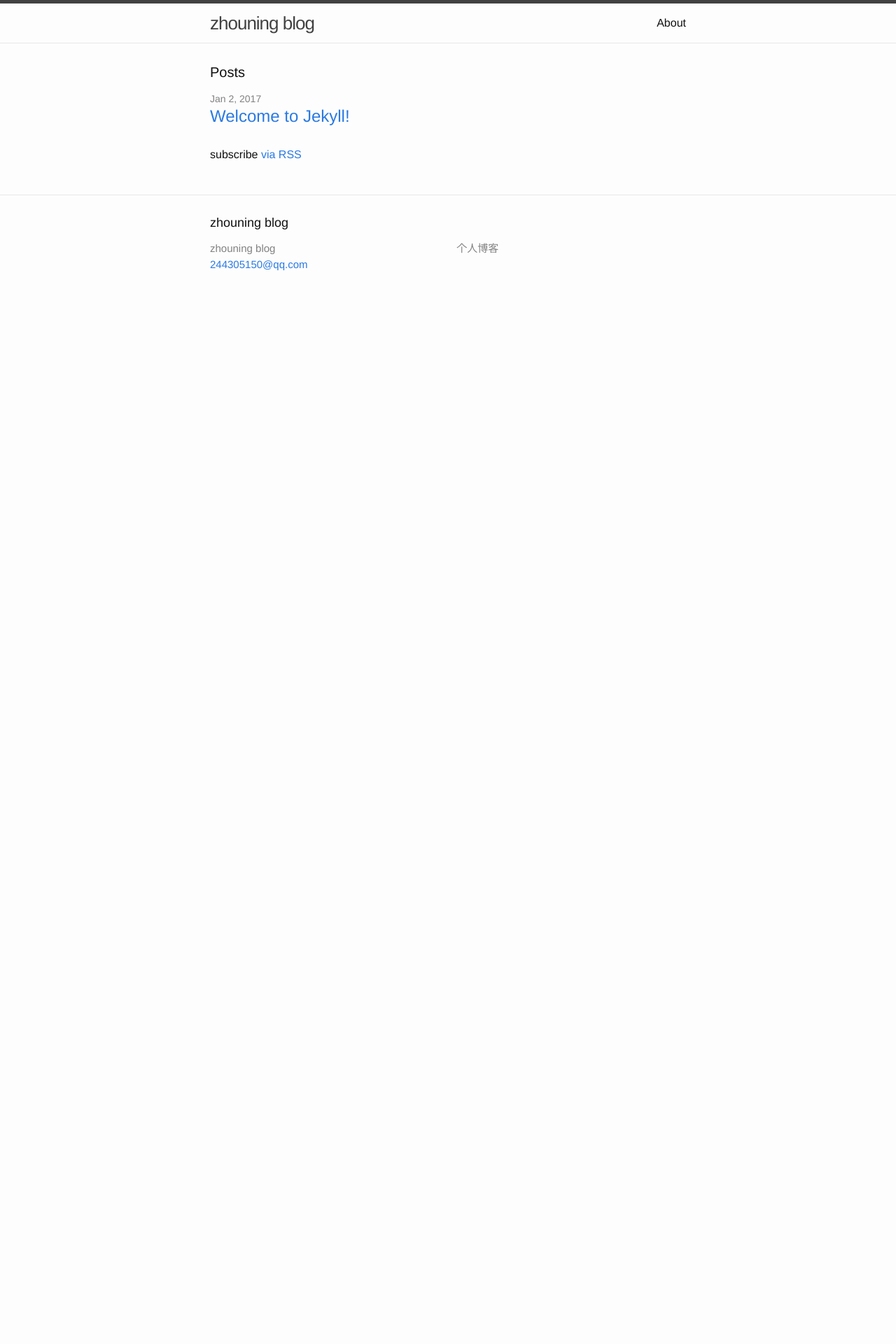
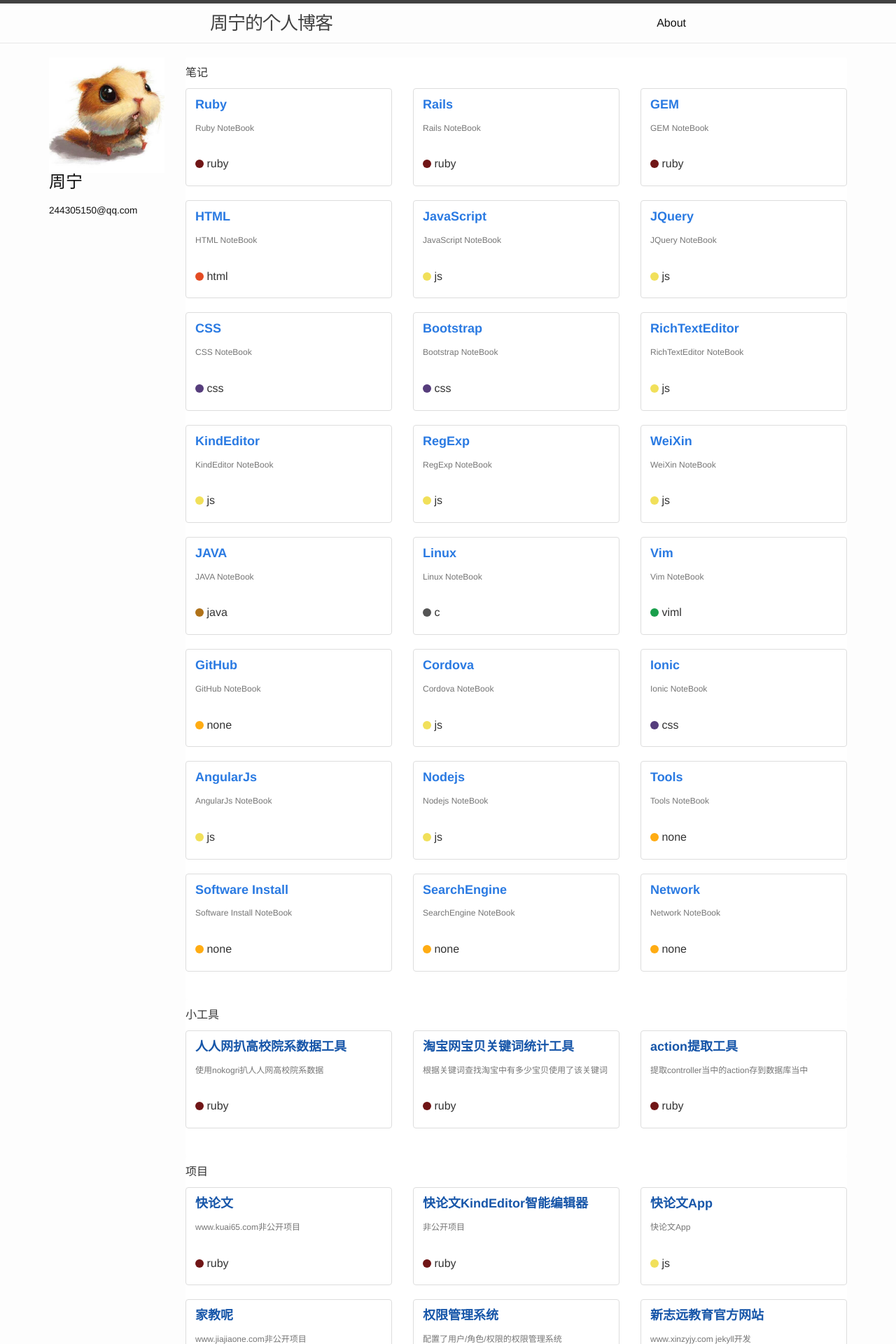
Before and after one commit to zhousning/znblog, a Jekyll site: the page built from index.md, in a window 1280 px wide. Shown: the top 1920 px of the page at 70% size. Built offline with Jekyll 4.4.1, drawn with Linux system fonts in a browser that asks for light colours; before the commit the page ends 900 px from its top, so only the background shows below that; some of the changed text lies outside the part shown.

Commit message:
添加data配置文件 首页添加tool project gem部分

```diff
--- a/_config.yml
+++ b/_config.yml
@@ -1,6 +1,7 @@
-title: zhouning blog
+title: 周宁的个人博客
+author: 周宁
 email: 244305150@qq.com
-phone: 123456
+phone: 15898630444
 description: 个人博客
 baseurl: "" # the subpath of your site, e.g. /blog
 url: "" # the base hostname & protocol for your site, e.g. http://example.com
--- /dev/null
+++ b/_data/home_data.yml
@@ -0,0 +1,43 @@
+homes:
+  notes:
+    - { title: "Ruby", url: "http://www.cnblogs.com/znsongshu/category/910354.html", text: "Ruby NoteBook", lang: "ruby", lang-text: "Ruby" }
+    - { title: "Rails", url: "http://www.cnblogs.com/znsongshu/category/910344.html", text: "Rails NoteBook", lang: "ruby", lang-text: "Rails" }
+    - { title: "GEM", url: "http://www.cnblogs.com/znsongshu/category/911467.html", text: "GEM NoteBook", lang: "ruby", lang-text: "GEM" }
+    - { title: "HTML", url: "http://www.cnblogs.com/znsongshu/category/910347.html", text: "HTML NoteBook", lang: "html", lang-text: "HTML" }
+    - { title: "JavaScript", url: "http://www.cnblogs.com/znsongshu/category/910346.html", text: "JavaScript NoteBook", lang: "js", lang-text: "JavaScript" }
+    - { title: "JQuery", url: "http://www.cnblogs.com/znsongshu/category/910360.html", text: "JQuery NoteBook", lang: "js", lang-text: "JQuery" }
+    - { title: "CSS", url: "http://www.cnblogs.com/znsongshu/category/910348.html", text: "CSS NoteBook", lang: "css", lang-text: "CSS" }
+    - { title: "Bootstrap", url: "http://www.cnblogs.com/znsongshu/category/911382.html", text: "Bootstrap NoteBook", lang: "css", lang-text: "Bootstrap" }
+    - { title: "RichTextEditor", url: "http://www.cnblogs.com/znsongshu/category/911395.html", text: "RichTextEditor NoteBook", lang: "js", lang-text: "RichTextEditor" }
+    - { title: "KindEditor", url: "http://www.cnblogs.com/znsongshu/category/910359.html", text: "KindEditor NoteBook", lang: "js", lang-text: "KindEditor" }
+    - { title: "RegExp", url: "http://www.cnblogs.com/znsongshu/category/911396.html", text: "RegExp NoteBook", lang: "js", lang-text: "RegExp" }
+    - { title: "WeiXin", url: "http://www.cnblogs.com/znsongshu/category/911389.html", text: "WeiXin NoteBook", lang: "js", lang-text: "WeiXin" }
+    - { title: "JAVA", url: "http://www.cnblogs.com/znsongshu/category/910350.html", text: "JAVA NoteBook", lang: "java", lang-text: "JAVA" }
+    - { title: "Linux", url: "http://www.cnblogs.com/znsongshu/category/911455.html", text: "Linux NoteBook", lang: "c", lang-text: "C" }
+    - { title: "Vim", url: "http://www.cnblogs.com/znsongshu/category/911576.html", text: "Vim NoteBook", lang: "viml", lang-text: "Vim" }
+    - { title: "GitHub", url: "http://www.cnblogs.com/znsongshu/category/911380.html", text: "GitHub NoteBook", lang: "none", lang-text: "GitHub" }
+    - { title: "Cordova", url: "http://www.cnblogs.com/znsongshu/category/911589.html", text: "Cordova NoteBook", lang: "js", lang-text: "Cordova" }
+    - { title: "Ionic", url: "http://www.cnblogs.com/znsongshu/category/910352.html", text: "Ionic NoteBook", lang: "css", lang-text: "Ionic" }
+    - { title: "AngularJs", url: "http://www.cnblogs.com/znsongshu/category/910353.html", text: "AngularJs NoteBook", lang: "js", lang-text: "AngularJs" }
+    - { title: "Nodejs", url: "http://www.cnblogs.com/znsongshu/category/910357.html", text: "Nodejs NoteBook", lang: "js", lang-text: "Nodejs" }
+    - { title: "Tools", url: "http://www.cnblogs.com/znsongshu/category/911574.html", text: "Tools NoteBook", lang: "none", lang-text: "Tools" }
+    - { title: "Software Install", url: "http://www.cnblogs.com/znsongshu/category/910355.html", text: "Software Install NoteBook", lang: "none", lang-text: "Software Install" }
+    - { title: "SearchEngine", url: "http://www.cnblogs.com/znsongshu/category/911072.html", text: "SearchEngine NoteBook", lang: "none", lang-text: "SearchEngine" }
+    - { title: "Network", url: "http://www.cnblogs.com/znsongshu/category/911577.html", text: "Network NoteBook", lang: "none", lang-text: "Network" }
+  tools:
+    - { title: "人人网扒高校院系数据工具", url: "", text: "使用nokogri扒人人网高校院系数据", lang: "ruby", lang-text: "Ruby" }
+    - { title: "淘宝网宝贝关键词统计工具", url: "", text: "根据关键词查找淘宝中有多少宝贝使用了该关键词", lang: "ruby", lang-text: "Ruby" }
+    - { title: "action提取工具", url: "", text: "提取controller当中的action存到数据库当中", lang: "ruby", lang-text: "Ruby" }
+  projects:
+    - { title: "快论文", url: "", text: "www.kuai65.com非公开项目", lang: "ruby", lang-text: "Ruby" }
+    - { title: "快论文KindEditor智能编辑器", url: "", text: "非公开项目", lang: "ruby", lang-text: "Ruby" }
+    - { title: "快论文App", url: "", text: "快论文App", lang: "js", lang-text: "JavaScript" }
+    - { title: "家教呢", url: "", text: "www.jiajiaone.com非公开项目", lang: "ruby", lang-text: "Ruby" }
+    - { title: "权限管理系统", url: "", text: "配置了用户/角色/权限的权限管理系统", lang: "ruby", lang-text: "Ruby" }
+    - { title: "新志远教育官方网站", url: "", text: "www.xinzyjy.com jekyll开发", lang: "html", lang-text: "HTML" }
+    - { title: "rails项目模板", url: "", text: "配置了devise和基本页面的rails项目模板", lang: "ruby", lang-text: "Ruby" }
+    - { title: "jekyll项目模板", url: "", text: "配置了Bootstrap和JQuery的jekyll项目模板", lang: "html", lang-text: "HTML" }
+  gems:
+    - { title: "devise", url: "", text: "devise登陆注册验证", lang: "ruby", lang-text: "Ruby" }
+    - { title: "cancancan", url: "", text: "cancancan权限控制", lang: "ruby", lang-text: "Ruby" }
+    - { title: "rolify", url: "", text: "rolify角色控制", lang: "ruby", lang-text: "Ruby" }
--- /dev/null
+++ b/_includes/home_content.html
@@ -0,0 +1,120 @@
+<div class="row">
+  <div class="col-md-12">
+    <div id="notebook-panel" class="panel panel-default">
+      <div class="panel-heading">笔记</div>
+      <div class="panel-body">
+        <div class="row list-group">
+          {% for data in site.data.home_data.homes.notes %}
+            <div class="item col-xs-4 col-lg-4">
+              <div class="thumbnail">
+                <div class="caption pdbtm-none">
+                  <h4 class="list-group-item-caption">
+                    <a href="{{ data.url }}" target="_blank">{{ data.title }}</a>
+                  </h4>
+                  <p class="list-group-item-text">
+                    {{ data.text }}
+                  </p>
+                  <div class="row">
+                    <div class="col-xs-12 col-md-6">
+                      <p class="shape-language-wrapper">
+                      <span class="shape-language-color {{ data.lang }}-background"></span>
+                        {{ data.lang }}
+                      </p>
+                    </div>
+                  </div>
+                </div>
+              </div>
+            </div>
+          {% endfor %}
+        </div>
+      </div>
+    </div>
+    <div id="tools-panel"  class="panel panel-default">
+      <div class="panel-heading">小工具</div>
+      <div class="panel-body">
+        <div class="row list-group">
+          {% for data in site.data.home_data.homes.tools %}
+            <div class="item col-xs-4 col-lg-4">
+              <div class="thumbnail">
+                <div class="caption pdbtm-none">
+                  <h4 class="list-group-item-caption">
+                    <a href="{{ data.url }}" target="_blank">{{ data.title }}</a>
+                  </h4>
+                  <p class="list-group-item-text">
+                    {{ data.text }}
+                  </p>
+                  <div class="row">
+                    <div class="col-xs-12 col-md-6">
+                      <p class="shape-language-wrapper">
+                      <span class="shape-language-color {{ data.lang }}-background"></span>
+                        {{ data.lang }}
+                      </p>
+                    </div>
+                  </div>
+                </div>
+              </div>
+            </div>
+          {% endfor %}
+        </div>
+      </div>
+    </div>
+    <div id="project-panel"  class="panel panel-default">
+      <div class="panel-heading">项目</div>
+      <div class="panel-body">
+        <div class="row list-group">
+          {% for data in site.data.home_data.homes.projects %}
+            <div class="item col-xs-4 col-lg-4">
+              <div class="thumbnail">
+                <div class="caption pdbtm-none">
+                  <h4 class="list-group-item-caption">
+                    <a href="{{ data.url }}" target="_blank">{{ data.title }}</a>
+                  </h4>
+                  <p class="list-group-item-text">
+                    {{ data.text }}
+                  </p>
+                  <div class="row">
+                    <div class="col-xs-12 col-md-6">
+                      <p class="shape-language-wrapper">
+                      <span class="shape-language-color {{ data.lang }}-background"></span>
+                        {{ data.lang }}
+                      </p>
+                    </div>
+                  </div>
+                </div>
+              </div>
+            </div>
+          {% endfor %}
+        </div>
+      </div>
+    </div>
+    <div id="gem-panel"  class="panel panel-default">
+      <div class="panel-heading">GEM中文详解</div>
+      <div class="panel-body">
+        <div class="row list-group">
+          {% for data in site.data.home_data.homes.gems %}
+            <div class="item col-xs-4 col-lg-4">
+              <div class="thumbnail">
+                <div class="caption pdbtm-none">
+                  <h4 class="list-group-item-caption">
+                    <a href="{{ data.url }}" target="_blank">{{ data.title }}</a>
+                  </h4>
+                  <p class="list-group-item-text">
+                    {{ data.text }}
+                  </p>
+                  <div class="row">
+                    <div class="col-xs-12 col-md-6">
+                      <p class="shape-language-wrapper">
+                      <span class="shape-language-color {{ data.lang }}-background"></span>
+                        {{ data.lang }}
+                      </p>
+                    </div>
+                  </div>
+                </div>
+              </div>
+            </div>
+          {% endfor %}
+        </div>
+      </div>
+    </div>
+  </div>
+</div>
--- /dev/null
+++ b/_includes/sidebar_left.html
@@ -0,0 +1,7 @@
+<img src="{{ site.baseurl }}/assets/images/touxiang.jpg" class="img-responsive"/>
+<h3>
+  {{ site.author }}
+</h3>
+<small>
+  {{ site.email }}
+</small>
--- a/_layouts/default.html
+++ b/_layouts/default.html
@@ -7,11 +7,7 @@
 
     {% include header.html %}
 
-    <main class="page-content" aria-label="Content">
-      <div class="wrapper">
-        {{ content }}
-      </div>
-    </main>
+    {{ content }}
 
     {% include footer.html %}
 
--- a/_layouts/home.html
+++ b/_layouts/home.html
@@ -2,6 +2,7 @@
 layout: default
 ---
 
+<!--
 <div class="home">
 
   <h1 class="page-heading">Posts</h1>
@@ -23,3 +24,16 @@ layout: default
   <p class="rss-subscribe">subscribe <a href="{{ "/feed.xml" | relative_url }}">via RSS</a></p>
 
 </div>
+-->
+<div class="home-wrapper">
+  <div class="container">
+    <div class="row">
+      <div class="col-md-2">
+        {% include sidebar_left.html %}
+      </div>
+      <div class="col-md-10">
+        {% include home_content.html %}
+      </div>
+    </div>
+  </div>
+</div>
--- a/_sass/_home.scss
+++ b/_sass/_home.scss
@@ -0,0 +1,34 @@
+.home-wrapper {
+  padding-top: 20px;
+}
+.list-group-item-caption
+{
+  color: #4078c0;
+}
+.list-group-item-caption a{
+  font-weight: 600;
+  text-decoration: none;
+  cursor: auto;
+}
+.list-group-item-text
+{
+  margin: 16px 0 32px;
+  font-size: 12px;
+  color: #767676;
+}
+#notebook-panel, #tools-panel, #project-panel, #gem-panel {
+  border: 0px;
+  box-shadow: none;
+  -webkit-box-shadow: none;
+  margin-bottom: 0px;
+}
+#notebook-panel .panel-heading, #tools-panel .panel-heading, #project-panel .panel-heading, #gem-panel .panel-heading {
+  background-color: white;
+  border: 0px;
+  font-size: 16px;
+  padding-left: 0px;
+  padding-right: 0px;
+}
+#notebook-panel .panel-body, #tools-panel .panel-body, #project-panel .panel-body, #gem-panel .panel-body {
+  padding: 0px;
+}
--- /dev/null
+++ b/_sass/_public.scss
@@ -0,0 +1,54 @@
+.color-blue {
+  color: #4078c0;
+}
+.color-grey {
+  color: #767676;
+}
+.shape-language-color {
+  position: relative;
+  top: 1px;
+  display: inline-block;
+  width: 12px;
+  height: 12px;
+  border-radius: 50%;
+}
+.none-background {
+  background-color: #ffac13;
+}
+.c-background {
+  background-color: #555555;
+}
+.viml-background {
+  background-color: #199f4b;
+}
+.ruby-background {
+  background-color: #701516;
+}
+.css-background {
+  background-color: #563d7c;
+}
+.js-background {
+  background-color: #f1e05a;
+}
+.html-background {
+  background-color: #e44b23;
+}
+.java-background {
+  background-color: #b07219;
+}
+.pd-none {
+  padding: 0px !important;
+}
+.pdbtm-none {
+  padding-bottom: 0px !important;
+}
+.bd-none {
+  border: 0px !important;
+}
+.bc-white {
+  background-color: white !important;
+}
+.box-sdw-none {
+  box-shadow: none !important;
+  -webkit-box-shadow: none !important;
+}
--- a/assets/css/main.scss
+++ b/assets/css/main.scss
@@ -5,5 +5,6 @@
 
 @import "minima";
 @import "bootstrap.min.css";
+@import "public";
 @import "home";
 @import "index";
```
Also changed, not shown: _data/example.yml (deleted), assets/images/touxiang.jpg (added).
